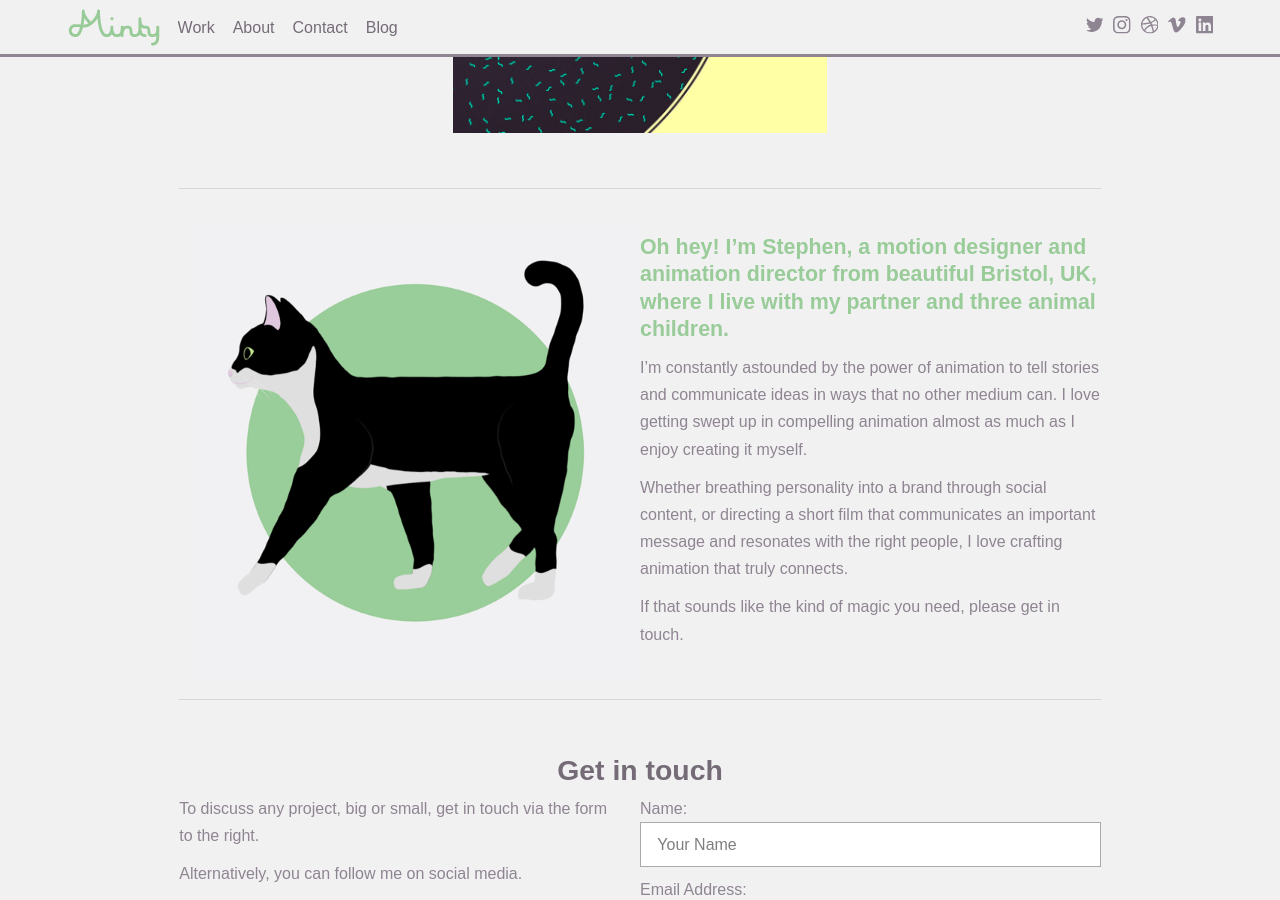
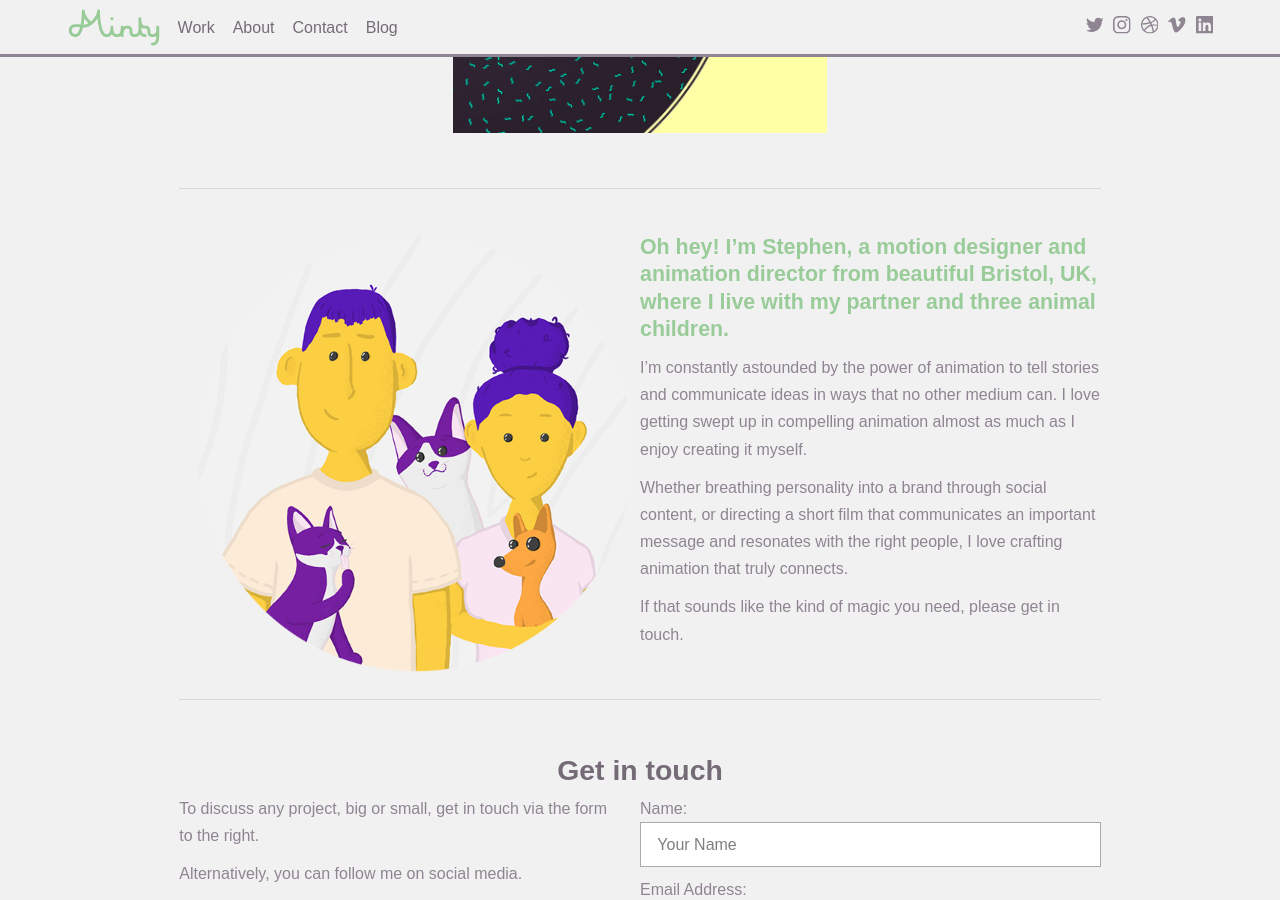
Before and after one commit to StephenMinty/itsminty.co.uk, a Jekyll site: the page built from index.md, in a window 1280 px wide and 900 px high, scrolled down 1708 px. Built offline with Jekyll 4.4.1, drawn with Linux system fonts in a browser that asks for light colours; some web fonts are replaced.

Commit message:
Updated Index

```diff
--- a/index.md
+++ b/index.md
@@ -11,7 +11,7 @@
 
 ---
 
-{% include figure.html image="/uploads/About_Francis_Jan.gif" position="right" %}{: style="width: 50%; float: left;"}
+{% include figure.html image="/uploads/Family Portrait_website_600.png" position="right" %}{: style="width: 50%; float: left;"}
 
 #### Oh hey! I'm Stephen, a motion designer and animation director from beautiful Bristol, UK, where I live with my partner and three animal children.
 
```
